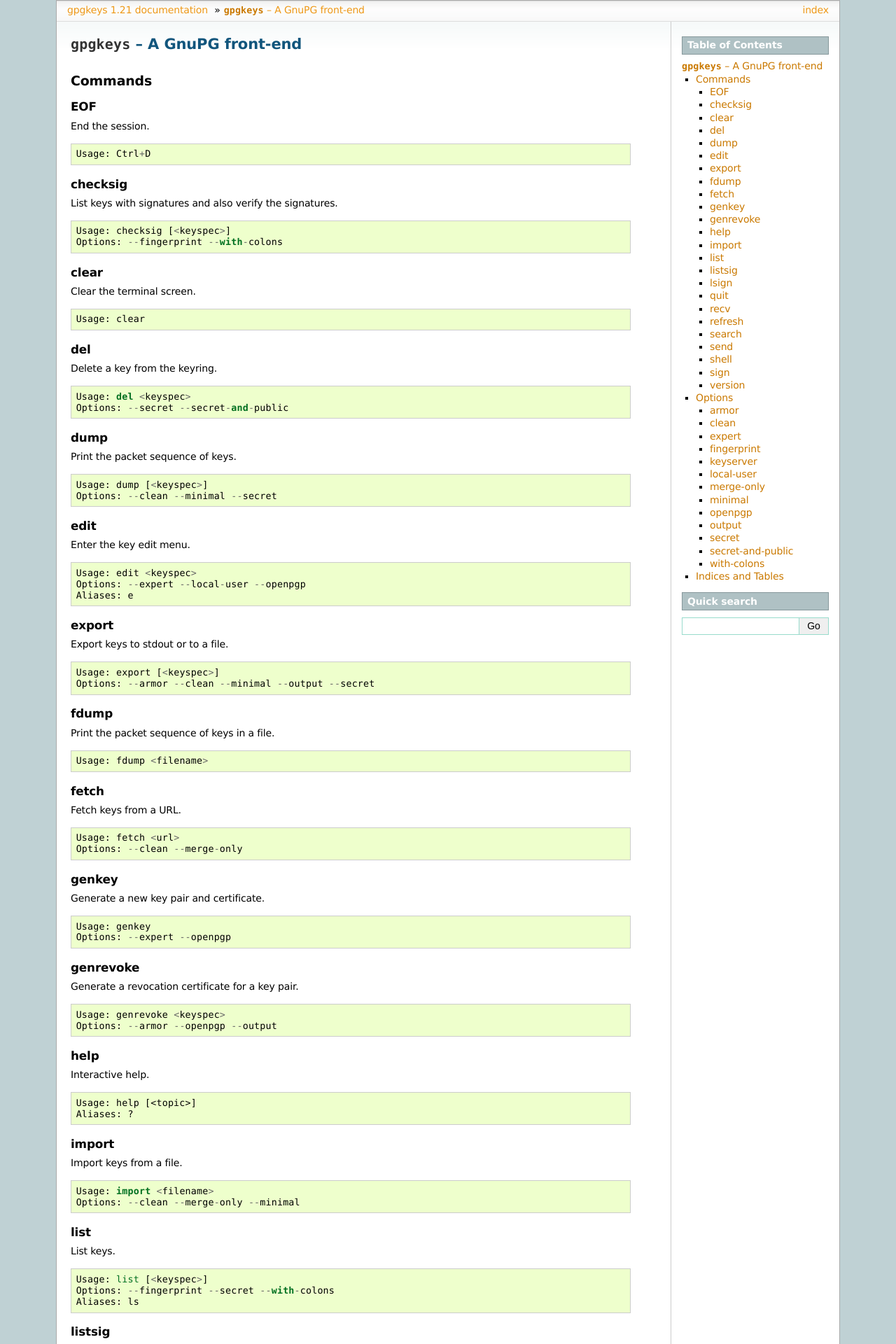
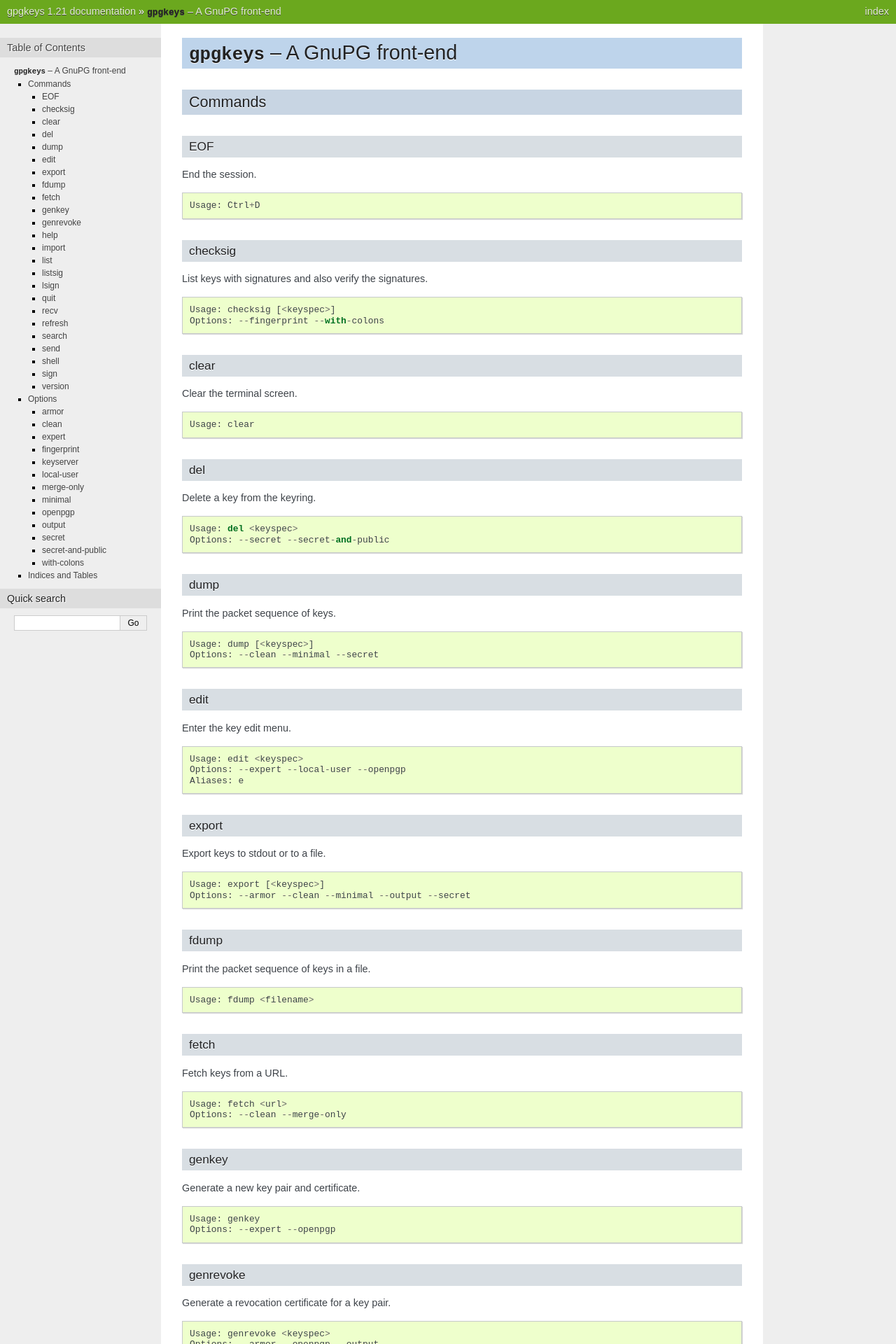
Before and after one commit to stefanholek/gpgkeys, a Sphinx documentation site: the page built from docs/index.rst, in a window 1280 px wide. Shown: the top 1920 px of the page at 70% size. Built offline with Sphinx 7.4.7, drawn with Linux system fonts in a browser that asks for light colours; the version number is read from the project's files by our own code.

Commit message:
Use nature theme.

```diff
--- /dev/null
+++ b/docs/_static/nature-plus.css
@@ -0,0 +1,9 @@
+@import url('nature.css');
+
+div#call-graph ul ul {
+    border-left: 1px solid #ddd;
+}
+
+a tt.xref {
+    color: #005b81;
+}
--- a/docs/conf.py
+++ b/docs/conf.py
@@ -92,7 +92,9 @@
 # The theme to use for HTML and HTML Help pages.  See the documentation for
 # a list of builtin themes.
 #html_theme = 'default'
-html_theme = 'sphinxdoc'
+#html_theme = 'sphinxdoc'
+html_theme = 'nature'
+html_style = 'nature-plus.css'
 
 # Theme options are theme-specific and customize the look and feel of a theme
 # further.  For a list of options available for each theme, see the
```
